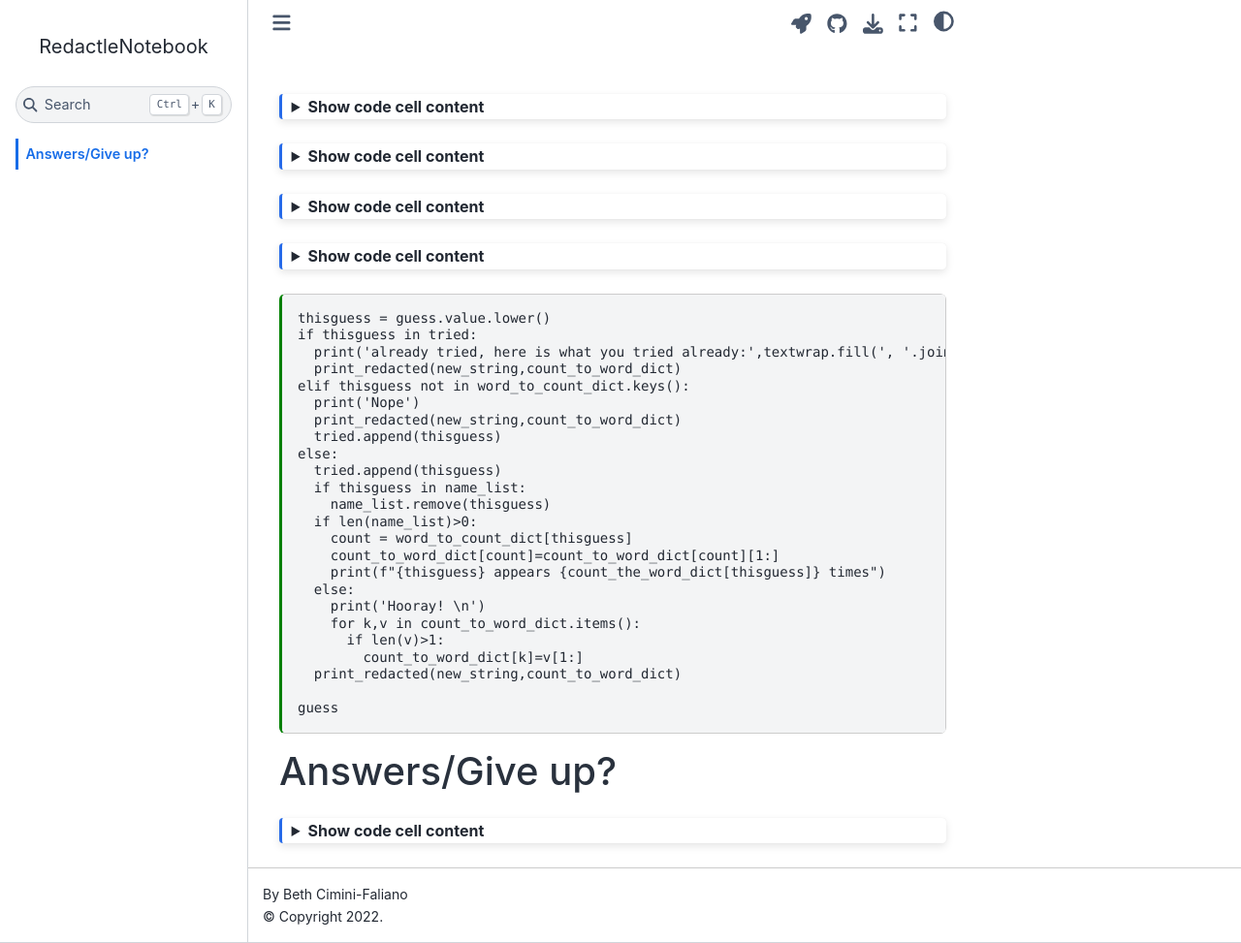
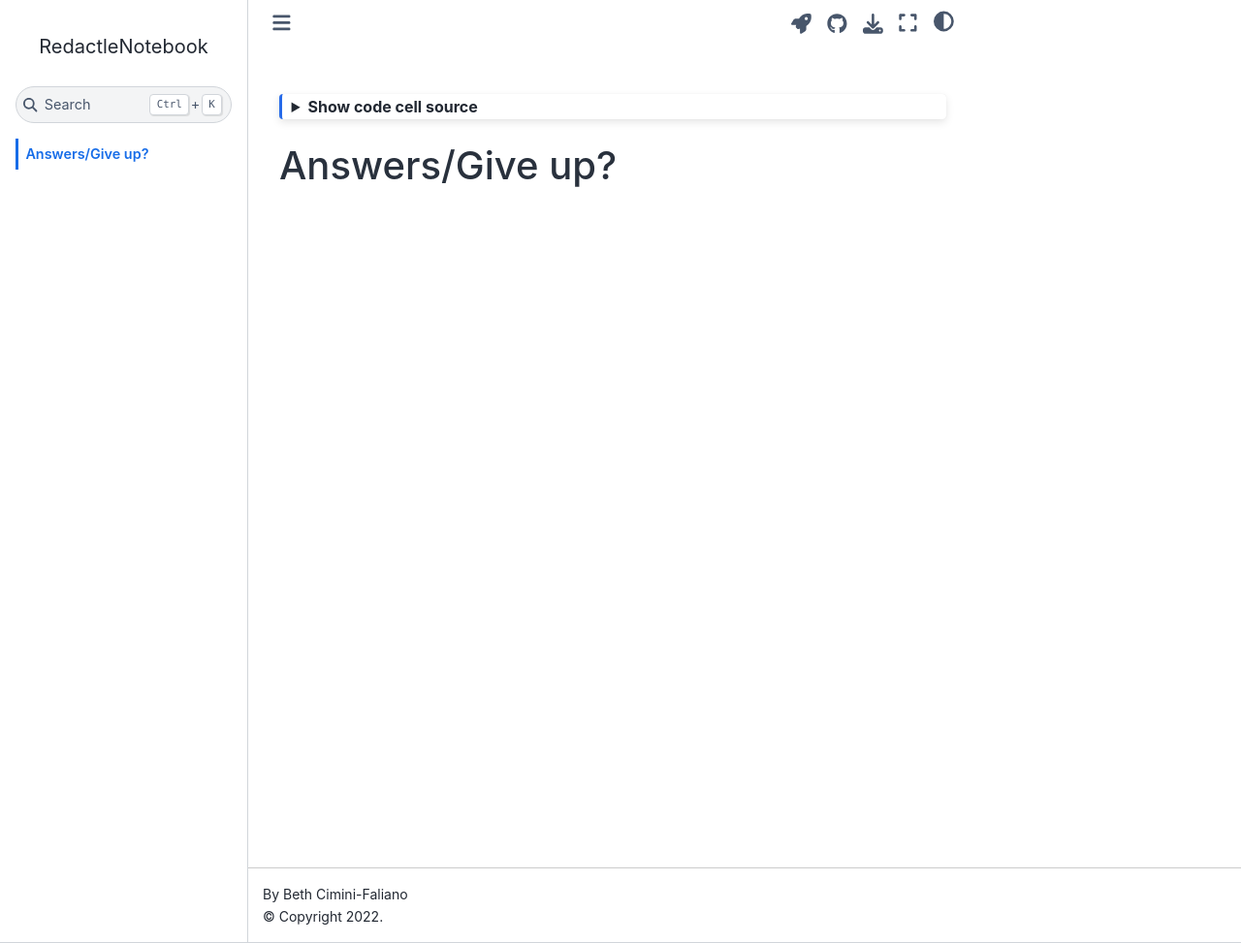
Before and after one commit to bethac07/RedactleNotebook, a Jupyter Book: the page built from docs/RedactleNotebook.md, in a window 1280 px wide and 973 px high. Shown: the whole window at 97% size. Built offline with Jupyter Book 1.0.4 settings and Sphinx 7.4.7 and the Sphinx Book theme 1.1.4, drawn with Linux system fonts in a browser that asks for light colours; some of the changed lines change nothing that is shown.

Commit message:
Update RedactleNotebook.md

````diff
--- a/docs/RedactleNotebook.md
+++ b/docs/RedactleNotebook.md
@@ -12,7 +12,7 @@ kernelspec:
 
 
 ```{code-cell}
-:tags: [hide-cell]
+:tags: [remove-cell]
 
 import wikipedia
 import ipywidgets
@@ -22,7 +22,7 @@ import urllib
 ```
 
 ```{code-cell}
-:tags: [hide-cell]
+:tags: [remove-cell]
 
 try:
   name = urllib.request.urlopen('https://randomincategory.toolforge.org/?category=All%20Wikipedia%20level-5%20vital%20articles&server=en.wikipedia.org&cmnamespace=&cmtype=&returntype=subject').read(500).decode().split('title>')[1].split(' - Wikipedia')[0]
@@ -33,7 +33,7 @@ except:
 ```
 
 ```{code-cell}
-:tags: [hide-cell]
+:tags: [remove-cell]
 
 def print_redacted(new_string,count_to_word_dict):
   string_to_print = ''
@@ -91,12 +91,14 @@ for eachguess in starting_guesses:
 ```
 
 ```{code-cell}
-:tags: [hide-cell]
+:tags: [remove-cell]
 
 guess = ipywidgets.Text(value='the')
 ```
 
 ```{code-cell}
+:tags: [hide-input]
+
 thisguess = guess.value.lower()
 if thisguess in tried:
   print('already tried, here is what you tried already:',textwrap.fill(', '.join(tried)))
@@ -126,7 +128,7 @@ guess
 # Answers/Give up?
 
 ```{code-cell}
-:tags: [hide-cell]
+:tags: [remove-cell]
 
 #Give up? Uncomment(remove the # from) the line below and run
 #print(name)
````
